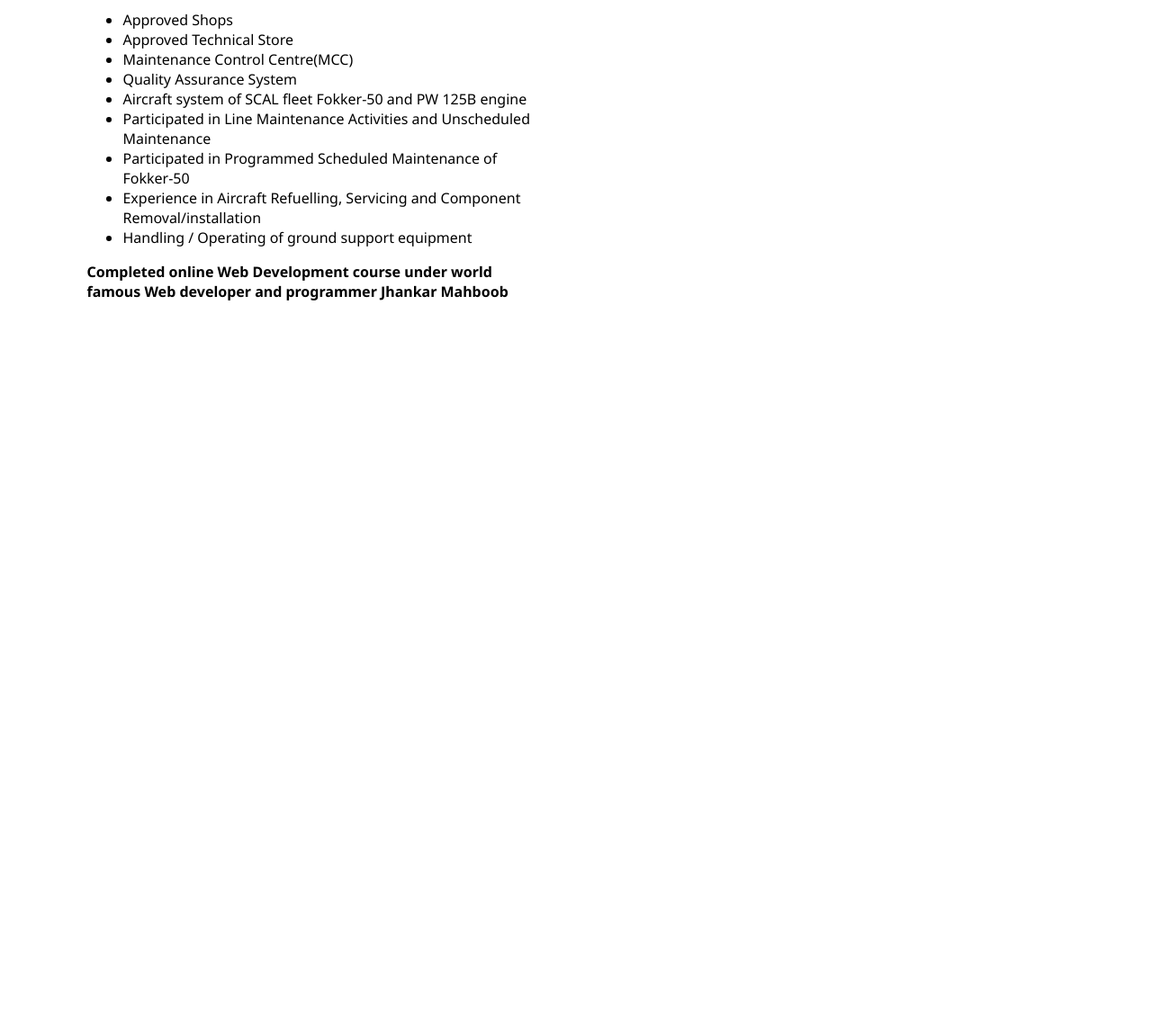
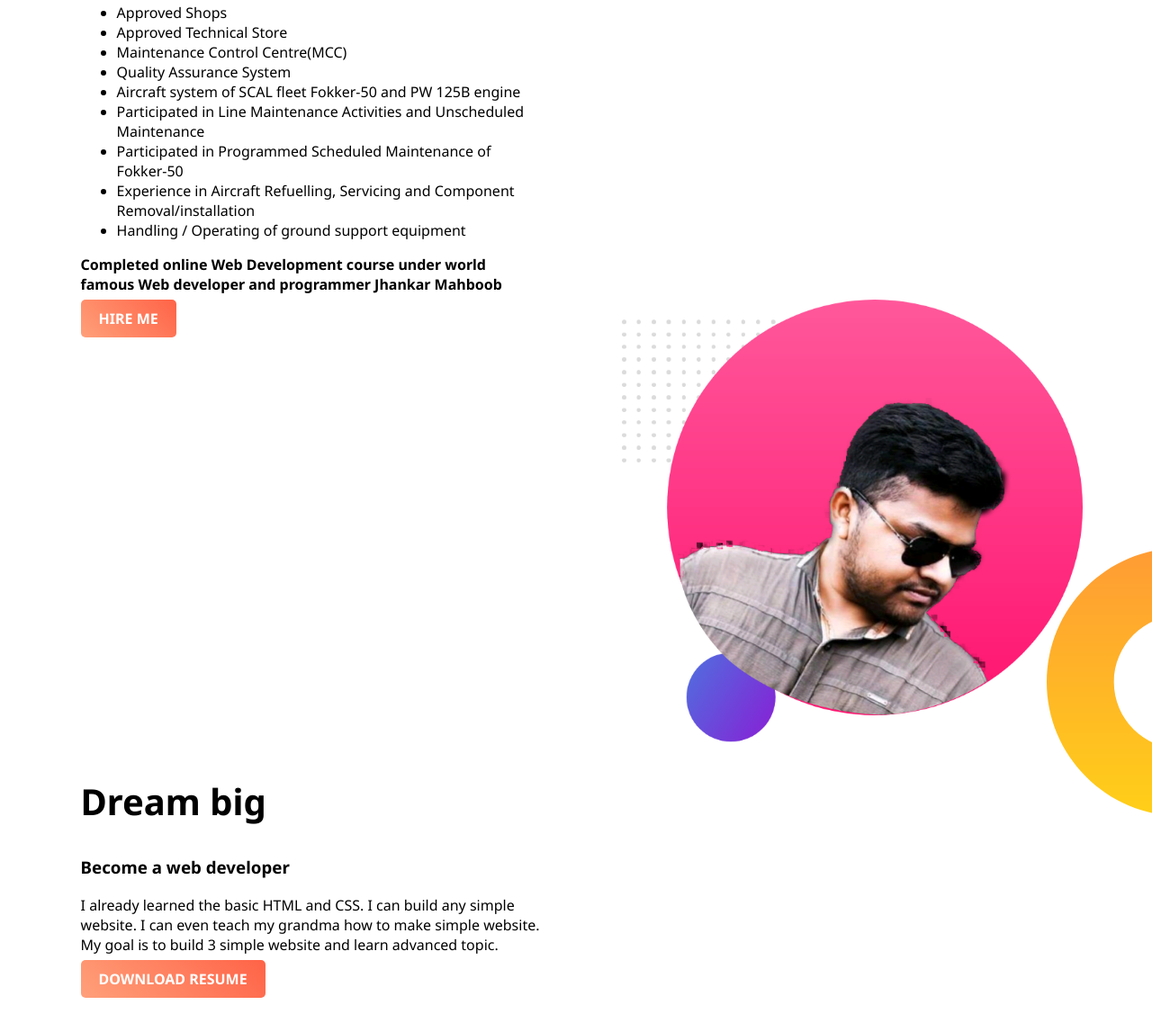
Before and after one commit to Syed-Remon/web-portfolio, a plain HTML site: page index.html in a window 1280 px wide. Shown: the part 517-1664 px from the top of the page at 90% size. Before the commit the page ends 868 px from the top, so only its background shows below. Drawn offline with Linux system fonts and the light colour scheme; a web font is replaced by a local one.

Commit message:
complete commit

```diff
--- a/index.html
+++ b/index.html
@@ -8,7 +8,7 @@
     <link rel="stylesheet" href="style.css">
 </head>
 <body>
-    <section>
+    <section class="top-banner">
         <div class="half-width">
             <h1>Welcome To</h1>
             <h1><span class="name-highlight">Syed Remon</span> Website</h1>
@@ -31,10 +31,25 @@
         <p>
             <b>Completed online Web Development course under world famous Web developer and programmer Jhankar Mahboob</b>
         </p>
+        <a class="link-button" target="_blank" href="https://www.linkedin.com/mwlite/in/s-m-omar-khaiam-remon-9924a6a6">HIRE ME</a>
         </div>
         <div class="half-width">
             <img src="images/profile.png" alt="">
         </div>
     </section>
+
+    <section class="dream-area">
+        <div class="half-width">
+            <img src="images/profile2.png" alt="">
+        </div>
+        <div class="half-width">
+            <h2>Dream big</h2>
+            <h3>Become a web developer</h3>
+            <P>
+                I already learned the basic HTML and CSS. I can build any simple website. I can even teach my grandma how to make simple website. My goal is to build 3 simple website and learn advanced topic.
+            </P>
+            <a class="link-button" target="_blank" href="https://www.linkedin.com/mwlite/in/s-m-omar-khaiam-remon-9924a6a6">DOWNLOAD RESUME</a>
+        </div>
+    </section>
 </body>
 </html>
--- a/style.css
+++ b/style.css
@@ -1,8 +1,12 @@
 body{
+    margin: 0px;
     font-family: 'Noto Sans', sans-serif;
 }
 h1{
     font-size: 50px;
+}
+h2{
+    font-size: 40px;
 }
 .name-highlight{
     color: orange;
@@ -16,3 +20,24 @@ h1{
 .half-width img{
     width: 100%;
 }
+.top-banner{
+    background-image: url("images/top-banner.png");
+    background-repeat: no-repeat;
+}
+section{
+    height: 500px;
+    padding-bottom: 350px;
+}
+.link-button{
+    text-decoration: none;
+    background-image:  linear-gradient(45deg, lightSalmon, tomato);
+    padding: 10px 20px;
+    border-radius: 5px;
+    color: white;
+    font-weight: bold;
+}
+.dream-area{
+    background-image: url(images/dream-bg.png);
+    background-repeat: no-repeat;
+    background-position: right;
+}
```
Also changed, not shown: images/profile2.png (added).
